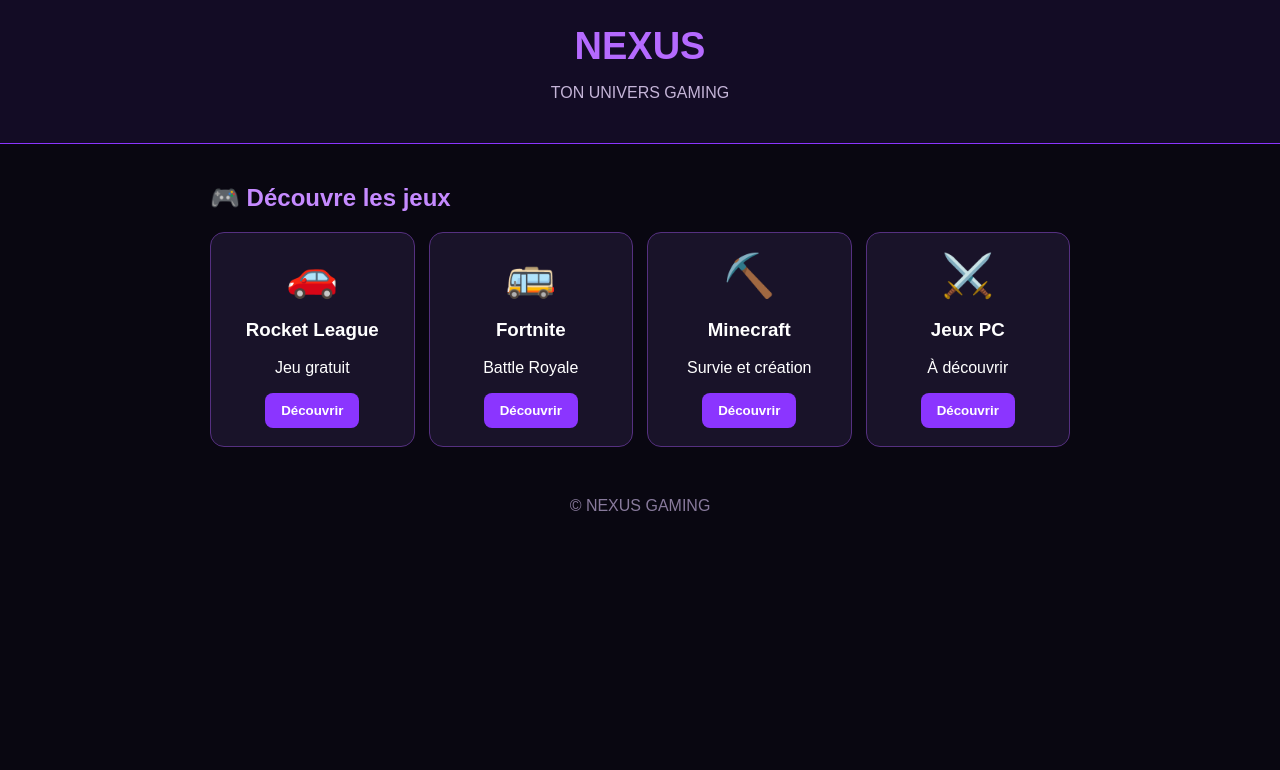
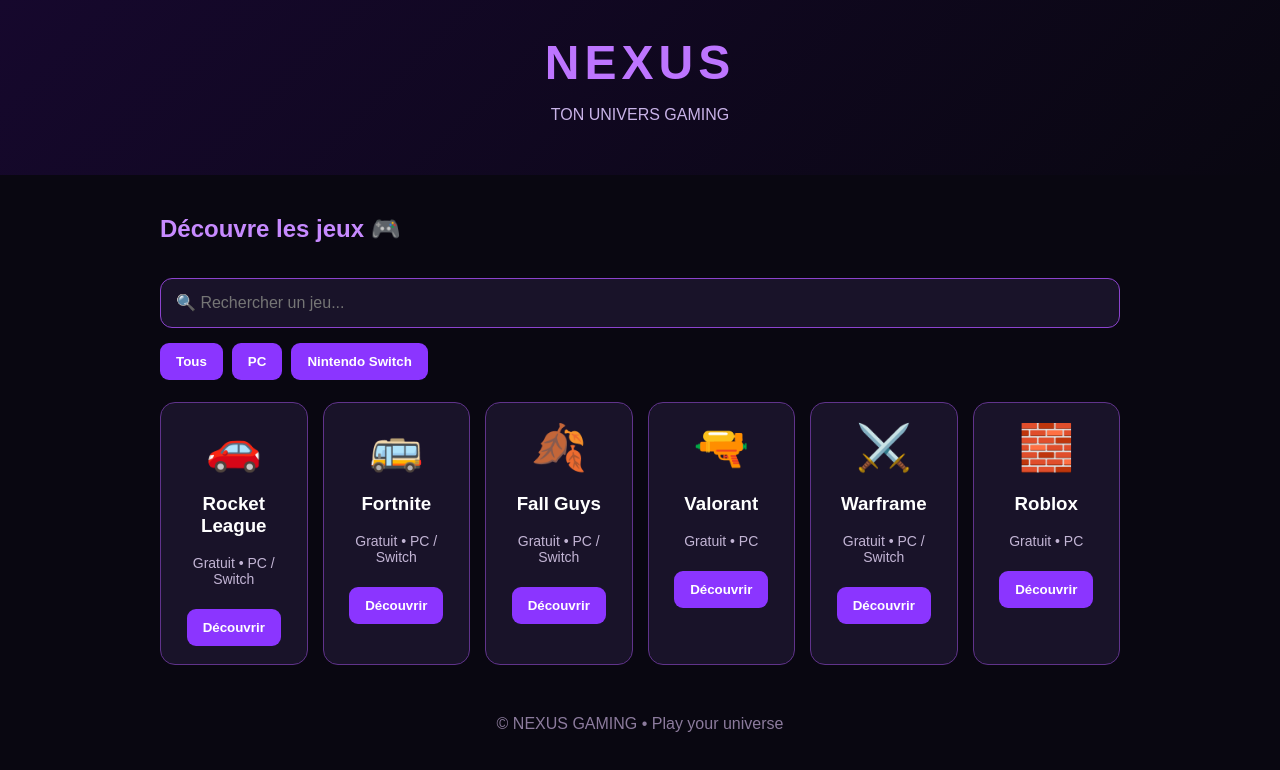
Before and after one commit to farida59000-netizen/NEXUS-GAMING, a plain HTML site: page index.html in a window 1280 px wide. Drawn offline with Linux system fonts and the light colour scheme.

Commit message:
Update index.html

```diff
--- a/index.html
+++ b/index.html
@@ -1,3 +1,4 @@
+
 <!DOCTYPE html>
 <html lang="fr">
 <head>
@@ -7,32 +8,94 @@
 <style>
 *{box-sizing:border-box}
 body{margin:0;background:#090711;color:white;font-family:Arial,sans-serif}
-header{padding:25px 18px;text-align:center;background:#130c25;border-bottom:1px solid #8b35ff}
-h1{color:#b56aff;font-size:38px;margin:0}
-header p{color:#c5b5d8}
-main{padding:20px;max-width:900px;margin:auto}
-h2{color:#c58aff}
-.games{display:grid;grid-template-columns:repeat(auto-fit,minmax(145px,1fr));gap:14px}
-.game{background:#191329;border:1px solid #553080;border-radius:14px;padding:18px;text-align:center}
-.emoji{font-size:42px}
-button{background:#8b35ff;color:white;border:0;padding:10px 16px;border-radius:8px;font-weight:bold}
-footer{text-align:center;color:#887a9c;padding:30px}
+header{text-align:center;padding:35px 15px;background:linear-gradient(135deg,#16082d,#090711)}
+.logo{font-size:48px;font-weight:900;color:#bd75ff;letter-spacing:5px}
+header p{color:#c9b3e8}
+main{max-width:1000px;margin:auto;padding:20px}
+h2{color:#c78aff}
+input{width:100%;padding:15px;border-radius:12px;border:1px solid #8c43ce;background:#191329;color:white;font-size:16px;margin:15px 0}
+.filters{display:flex;gap:9px;flex-wrap:wrap;margin-bottom:22px}
+.filters button,.game button{background:#8b35ff;color:white;border:0;border-radius:9px;padding:11px 16px;font-weight:bold}
+.filters button:active{background:#bd75ff}
+.games{display:grid;grid-template-columns:repeat(auto-fit,minmax(145px,1fr));gap:15px}
+.game{background:#191329;border:1px solid #60338b;border-radius:15px;padding:18px;text-align:center}
+.game .emoji{font-size:45px}
+.game p{color:#c3b5d5;font-size:14px}
+.game button{margin-top:8px}
+footer{text-align:center;color:#8c7b9d;padding:30px}
 </style>
 </head>
 <body>
 <header>
-<h1>NEXUS</h1>
+<div class="logo">NEXUS</div>
 <p>TON UNIVERS GAMING</p>
 </header>
 <main>
-<h2>🎮 Découvre les jeux</h2>
-<div class="games">
-<div class="game"><div class="emoji">🚗</div><h3>Rocket League</h3><p>Jeu gratuit</p><button onclick="alert('Découvre Rocket League sur son site officiel !')">Découvrir</button></div>
-<div class="game"><div class="emoji">🚌</div><h3>Fortnite</h3><p>Battle Royale</p><button onclick="alert('Découvre Fortnite sur son site officiel !')">Découvrir</button></div>
-<div class="game"><div class="emoji">⛏️</div><h3>Minecraft</h3><p>Survie et création</p><button onclick="alert('Découvre Minecraft sur son site officiel !')">Découvrir</button></div>
-<div class="game"><div class="emoji">⚔️</div><h3>Jeux PC</h3><p>À découvrir</p><button onclick="alert('Bientôt sur NEXUS !')">Découvrir</button></div>
+<h2>Découvre les jeux 🎮</h2>
+<input id="search" placeholder="🔍 Rechercher un jeu..." oninput="filterGames()">
+<div class="filters">
+<button onclick="setFilter('Tous')">Tous</button>
+<button onclick="setFilter('PC')">PC</button>
+<button onclick="setFilter('Switch')">Nintendo Switch</button>
 </div>
+<div class="games" id="games">
+<div class="game" data-category="PC Switch">
+<div class="emoji">🚗</div>
+<h3>Rocket League</h3>
+<p>Gratuit • PC / Switch</p>
+<button onclick="window.open('https://www.rocketleague.com/','_blank')">Découvrir</button>
+</div>
+<div class="game" data-category="PC Switch">
+<div class="emoji">🚌</div>
+<h3>Fortnite</h3>
+<p>Gratuit • PC / Switch</p>
+<button onclick="window.open('https://www.fortnite.com/','_blank')">Découvrir</button>
+</div>
+<div class="game" data-category="PC Switch">
+<div class="emoji">🍂</div>
+<h3>Fall Guys</h3>
+<p>Gratuit • PC / Switch</p>
+<button onclick="window.open('https://www.fallguys.com/','_blank')">Découvrir</button>
+</div>
+<div class="game" data-category="PC">
+<div class="emoji">🔫</div>
+<h3>Valorant</h3>
+<p>Gratuit • PC</p>
+<button onclick="window.open('https://playvalorant.com/','_blank')">Découvrir</button>
+</div>
+<div class="game" data-category="PC Switch">
+<div class="emoji">⚔️</div>
+<h3>Warframe</h3>
+<p>Gratuit • PC / Switch</p>
+<button onclick="window.open('https://www.warframe.com/','_blank')">Découvrir</button>
+</div>
+<div class="game" data-category="PC">
+<div class="emoji">🧱</div>
+<h3>Roblox</h3>
+<p>Gratuit • PC</p>
+<button onclick="window.open('https://www.roblox.com/','_blank')">Découvrir</button>
+</div>
+</div>
+<p id="empty" style="display:none">Aucun jeu trouvé.</p>
 </main>
-<footer>© NEXUS GAMING</footer>
+<footer>© NEXUS GAMING • Play your universe</footer>
+<script>
+let currentFilter='Tous';
+function filterGames(){
+const search=document.getElementById('search').value.toLowerCase();
+let count=0;
+document.querySelectorAll('.game').forEach(game=>{
+const matchName=game.innerText.toLowerCase().includes(search);
+const matchCategory=currentFilter==='Tous'||game.dataset.category.includes(currentFilter);
+game.style.display=matchName&&matchCategory?'block':'none';
+if(matchName&&matchCategory)count++;
+});
+document.getElementById('empty').style.display=count?'none':'block';
+}
+function setFilter(category){
+currentFilter=category;
+filterGames();
+}
+</script>
 </body>
 </html>
```
